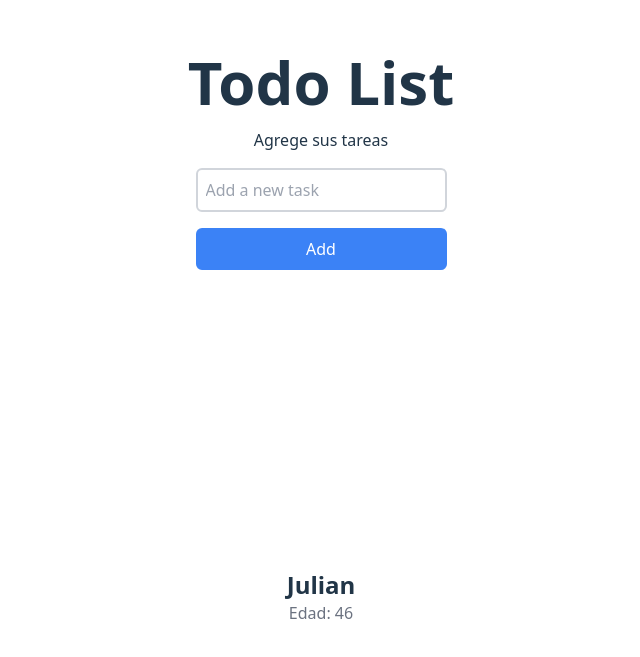
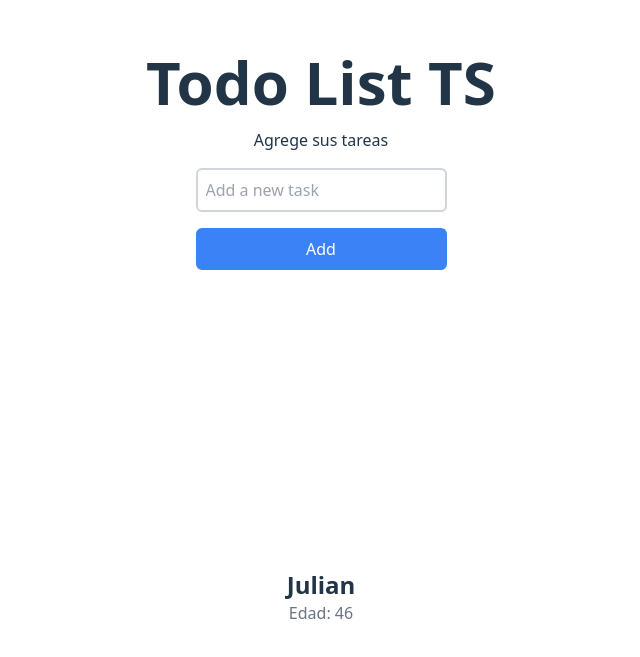
Before and after one commit to Azkoien07/Todo-list-TS, a React (Vite) app: page / in a window 1280 px wide. Shown: the part 263-920 px from the top of the page, without its empty margins (319-959 px from the left). Built offline with nearby package versions, Linux system fonts and the light colour scheme.

Commit message:
Actualización del título de la aplicación a "Todo List TS" y adición de un comentario sobre la prueba de la librería de iconos en main.tsx.

```diff
--- a/src/components/Tarea.tsx
+++ b/src/components/Tarea.tsx
@@ -27,7 +27,7 @@
 
     return (
         <div className='flex flex-col items-center justify-center h-screen'>
-            <h1 className='text-6xl font-bold text-center mb-4'>Todo List</h1>
+            <h1 className='text-6xl font-bold text-center mb-4'>Todo List TS </h1>
             <p className='text-center mb-4'>Agrege sus tareas</p>
             <form onSubmit={agregarTarea} className='flex flex-col items-center justify-center'>
                 <input
--- a/src/main.tsx
+++ b/src/main.tsx
@@ -3,6 +3,7 @@
 import '@styles/index.css'
 import Tarea from '@/components/Tarea'
 import UserCard from '@/components/UserCard'
+// Prueba de la libreria de iconos
 
 createRoot(document.getElementById('root')!).render(
   <StrictMode>
```
